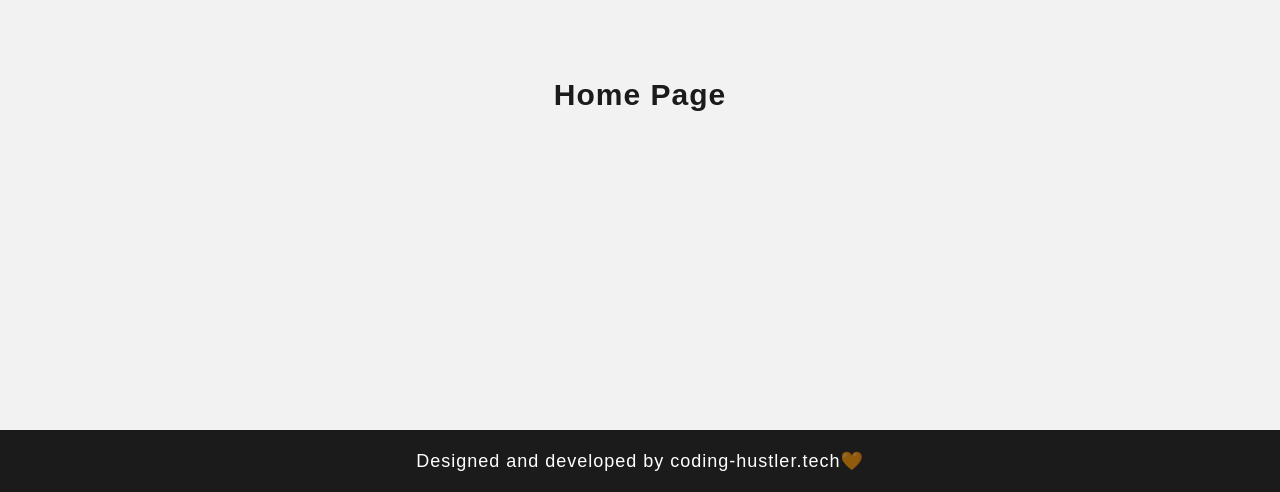
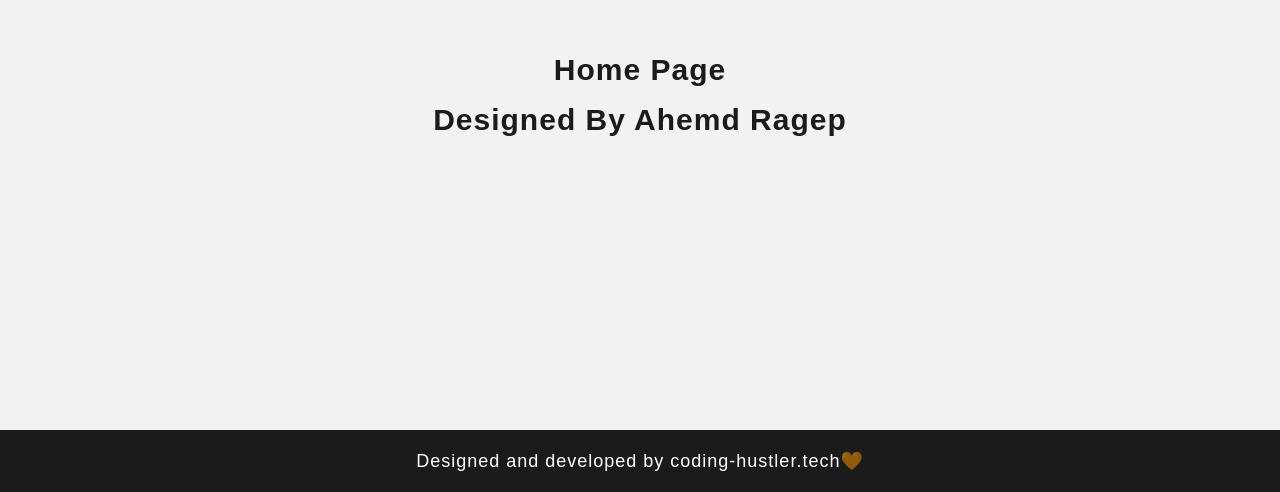
Before and after one commit to AhmedRagep/blog-first, a React (Create React App) app: page / in a window 1280 px wide. Shown: the part 310-802 px from the top of the page. Built offline with nearby package versions, Linux system fonts and the light colour scheme.

Commit message:
variable

```diff
--- /dev/null
+++ b/src/comp/MainContent.js
@@ -0,0 +1,17 @@
+import React from 'react';
+
+// import name and designer form home;js
+const MainContent = ({name, designer}) => {
+  return (
+    <>
+      {/* in name  */}
+      <main>
+        {name}
+        <br />
+        {designer}
+      </main>
+    </>
+  );
+}
+
+export default MainContent;
--- a/src/pages/css.js
+++ b/src/pages/css.js
@@ -1,12 +1,13 @@
 // rfc to speed
 import Header from '../comp/header';
 import Footer from '../comp/footer';
+import MainContent from '../comp/MainContent';
 
 const Css = () => {
   return (
     <>
       <Header />
-      <main>Css Page</main>
+      <MainContent name="Css Page" />
       <Footer />
     </>
   );
--- a/src/pages/home.js
+++ b/src/pages/home.js
@@ -1,12 +1,15 @@
 // rfc to speed
 import Header from '../comp/header';
 import Footer from '../comp/footer';
+import MainContent from '../comp/MainContent';
 
 const Home = () => {
   return (
     <>
       <Header />
-      <main>Home Page</main>
+      {/* name is variable use mainconten.js */}
+      <MainContent name="Home Page" designer="Designed By Ahemd Ragep" />
+
       <Footer />
     </>
   );
--- a/src/pages/html.js
+++ b/src/pages/html.js
@@ -1,13 +1,13 @@
 // rfc to speed
 import Header from '../comp/header';
 import Footer from '../comp/footer';
-
+import MainContent from '../comp/MainContent';
 
 const Html = () => {
   return (
     <>
       <Header />
-      <main>Html Page</main>
+      <MainContent name="Html Page" />
       <Footer />
     </>
   );
--- a/src/pages/javascript.js
+++ b/src/pages/javascript.js
@@ -1,13 +1,14 @@
 // rfc to speed
 import Header from '../comp/header';
 import Footer from '../comp/footer';
+import MainContent from '../comp/MainContent';
 
 
 const Javascript = () => {
   return (
     <>
       <Header />
-      <main>Javascript Page</main>
+      <MainContent name="Javascript Page" />
       <Footer />
     </>
   );
```
